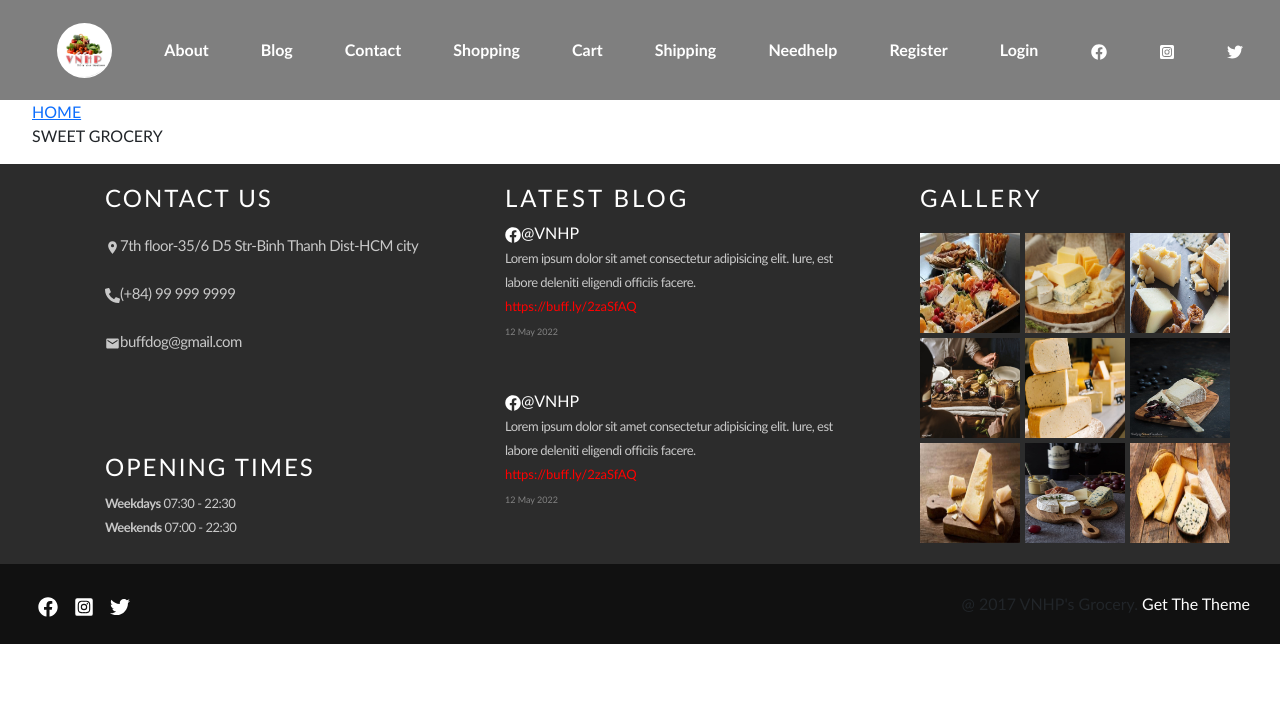
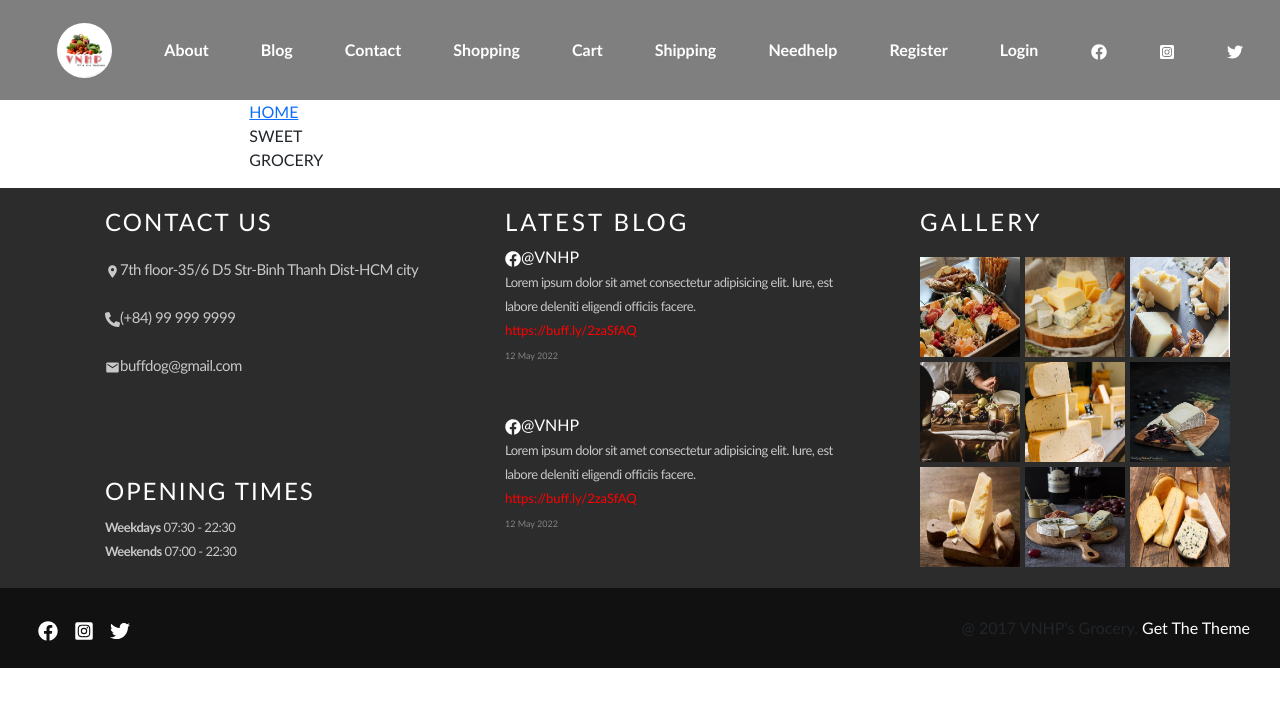
Before and after one commit to phongvan-1412/Techwiz-Sales, a React (Create React App) app in the folder react-frontend/: page / in a window 1280 px wide. Shown: the top 706 px of the page. Built offline with nearby package versions, Linux system fonts and the light colour scheme.

Commit message:
edit App.js

```diff
--- a/react-frontend/src/App.js
+++ b/react-frontend/src/App.js
@@ -13,7 +13,7 @@ import "./user/css/style-laptop.css";
 import store from "./store";
 import { Provider } from "react-redux";
 // import LandingPage from './user/layout/LandingPageSlider/LandingPage';
-import WrapBreadcrumb from './user/pages/Products/WrapBreadcrumb';
+import ProductByCategory from './user/pages/Products/ProductByCategory';
 
 class App extends Component {
   render() {
@@ -23,8 +23,13 @@ class App extends Component {
           <div>
             <Header />
             <div className="row">
+              <div className="col-md-2"></div>
                   {/* <LandingPage/> */}
-                  <WrapBreadcrumb />
+              <div className="col-md-8">
+                <ProductByCategory />
+              </div>
+              <div className="col-md-2"></div>
+
             </div>
             <Footer />
           </div>
--- a/react-frontend/src/user/pages/Products/ProductByCategory.js
+++ b/react-frontend/src/user/pages/Products/ProductByCategory.js
@@ -11,17 +11,24 @@ import "../../css/style-tablet.css";
 import "../../css/style-laptop.css";
 
 class ProductByCategory extends Component{
-    <div className="container">
-        <div className="col-md-3">
-            <WrapBreadcrumb />
-        </div>
+    render(){
+        return(
+            <div className="row">
+                <div className="col-md-2">
+                    <WrapBreadcrumb />
+                    {/* <SidebarFilter /> */}
+                </div>
+                <div className="col-md-6">
+                    {/* <SortProductNav />
+                    <DisplayProduct /> */}
+                </div>
+            </div>
 
-        <div className="col-md-9">
+        )
+    }
 
-        </div>
-    </div>
 
-<section class="col-lg-12">
+/* <section class="col-lg-12">
     <div class="product-container">
         <div class="row">
 
@@ -407,8 +414,7 @@ class ProductByCategory extends Component{
 
         </div>
     </div>
-</section>
-    </div>
+</section> */
 }
 
 export default ProductByCategory;
```
